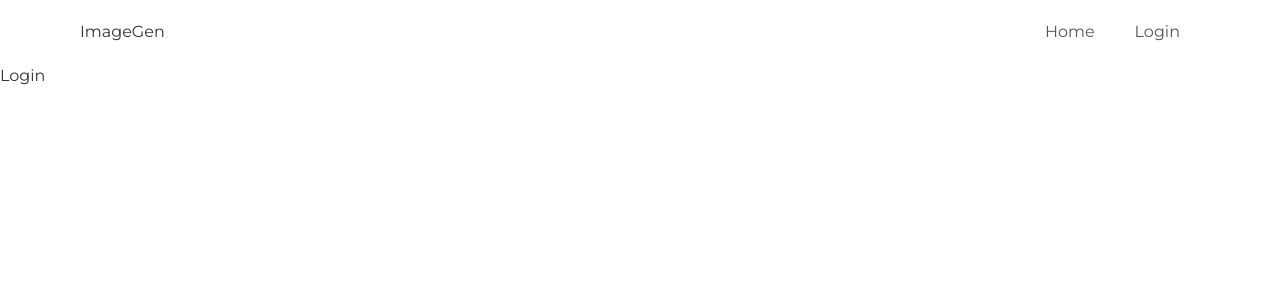
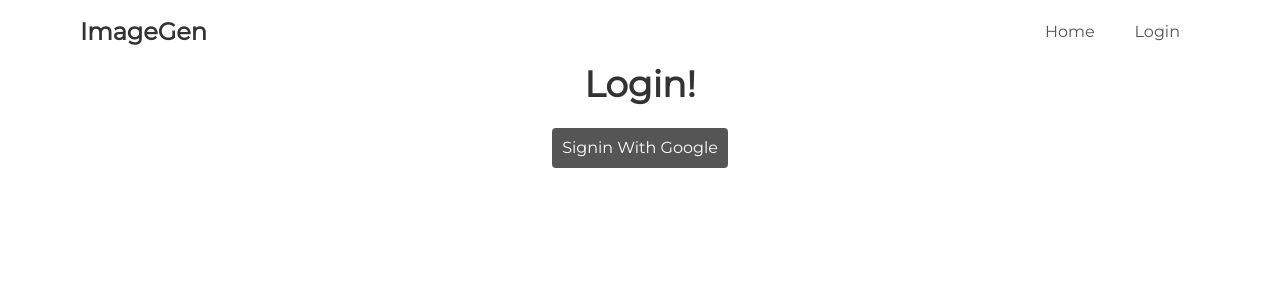
Before and after one commit to bhanu1129/image-generator, a React (Create React App) app: page /login in a window 1280 px wide. Shown: the top 300 px of the page. Built offline with nearby package versions, Linux system fonts and the light colour scheme; no server answers; the HTML template or start-up script is replaced by a standard one.

Commit message:
login and logout functionailty

```diff
--- a/package.json
+++ b/package.json
@@ -6,6 +6,7 @@
     "@testing-library/jest-dom": "^5.17.0",
     "@testing-library/react": "^13.4.0",
     "@testing-library/user-event": "^13.5.0",
+    "dotenv": "^16.3.1",
     "firebase": "^10.5.0",
     "react": "^18.2.0",
     "react-dom": "^18.2.0",
--- a/src/components/Login.jsx
+++ b/src/components/Login.jsx
@@ -1,9 +1,19 @@
-import React from 'react'
+import { Auth, Provider } from "../firebase-config";
+import { signInWithPopup } from "firebase/auth";
 
 const Login = () => {
+  const signIn = () => {
+    signInWithPopup(Auth, Provider)
+      .then((res) => console.log("Signed In!"))
+      .catch((err) => console.log(err));
+  };
+
   return (
-    <div>Login</div>
-  )
-}
+    <div className="login-page">
+      <h1 className="text-4xl font-black mb-6">Login!</h1>
+      <button onClick={signIn} className="button">Signin With Google</button>
+    </div>
+  );
+};
 
-export default Login
+export default Login;
--- a/src/components/Navbar.jsx
+++ b/src/components/Navbar.jsx
@@ -1,15 +1,40 @@
-import { Link } from 'react-router-dom';
+import { Link, useNavigate } from "react-router-dom";
+import { Auth } from "../firebase-config";
+import { useAuthState } from "react-firebase-hooks/auth";
+import { signOut } from "firebase/auth";
 
 const Navbar = () => {
+  const [user] = useAuthState(Auth);
+  const navigate = useNavigate();
+
+  const logOut = async() => {
+    await signOut(Auth);
+    navigate("/");
+  }
   return (
     <header>
-      <h3>ImageGen</h3>
+      <h2 className="font-black text-2xl">ImageGen</h2>
       <div className="menu">
-        <Link className="link" to='/'>Home</Link>
-        <Link className="link" to='/login'>Login</Link>
+        <Link className="link" to="/">
+          Home
+        </Link>
+
+        {user ? (
+          <div className="link">
+            <div className="d-flex">
+              <img className="logo" src={user.photoURL} alt={user.displayName} />
+              <button onClick={logOut}>Sign Out</button>
+            </div>
+          </div>
+        ) : (
+          <Link className="link" to="/login">
+            Login
+          </Link>
+        )}
+
       </div>
     </header>
-  )
-}
+  );
+};
 
-export default Navbar
+export default Navbar;
--- a/src/firebase-config.js
+++ b/src/firebase-config.js
@@ -3,7 +3,7 @@ import { initializeApp } from "firebase/app";
 import { getAuth } from "firebase/auth";
 import { GoogleAuthProvider } from "firebase/auth";
 import { getFirestore } from "firebase/firestore";
-import { getStorage } from "firebase/storage"
+import { getStorage } from "firebase/storage";
 
 // TODO: Add SDKs for Firebase products that you want to use
 // https://firebase.google.com/docs/web/setup#available-libraries
@@ -15,7 +15,7 @@ const firebaseConfig = {
   projectId: "ai-img-generator",
   storageBucket: "ai-img-generator.appspot.com",
   messagingSenderId: "791851084167",
-  appId: "1:791851084167:web:58d689572521150cd04b22"
+  appId: "1:791851084167:web:58d689572521150cd04b22",
 };
 
 // Initialize Firebase
```
Also changed, not shown: 1 other file (tests, documents, lock files or other folders).
